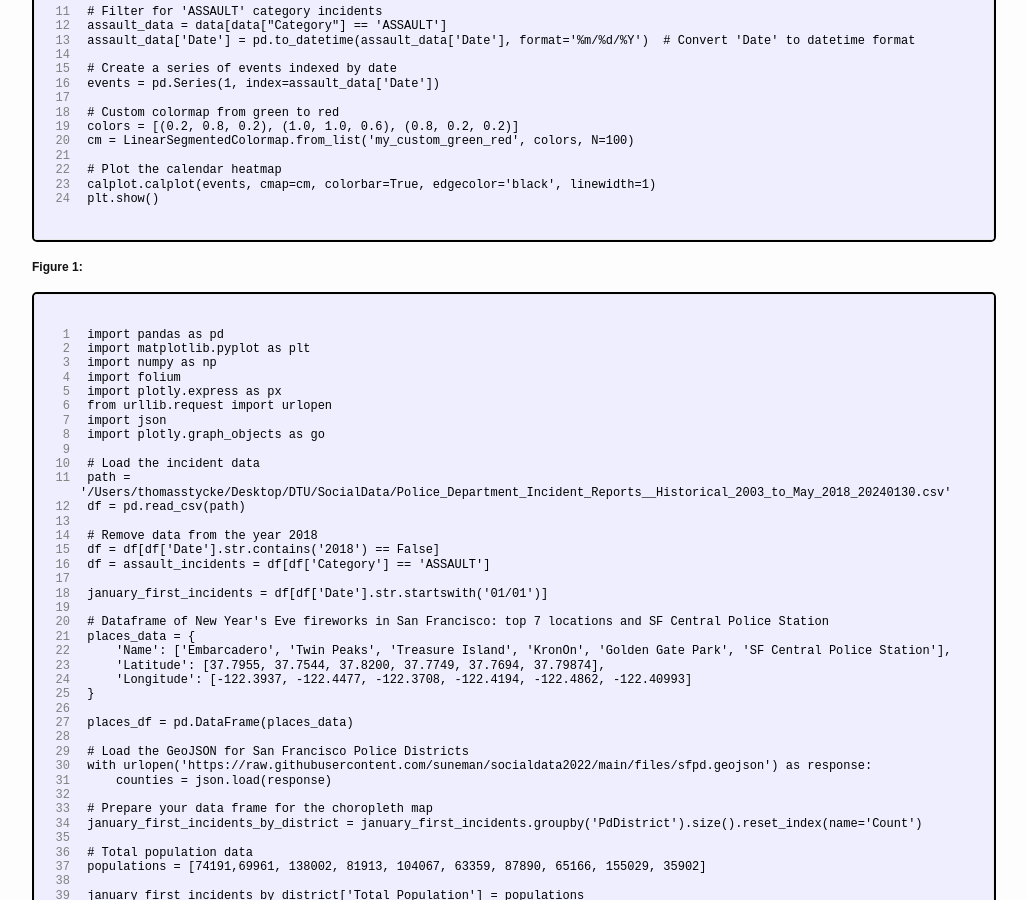
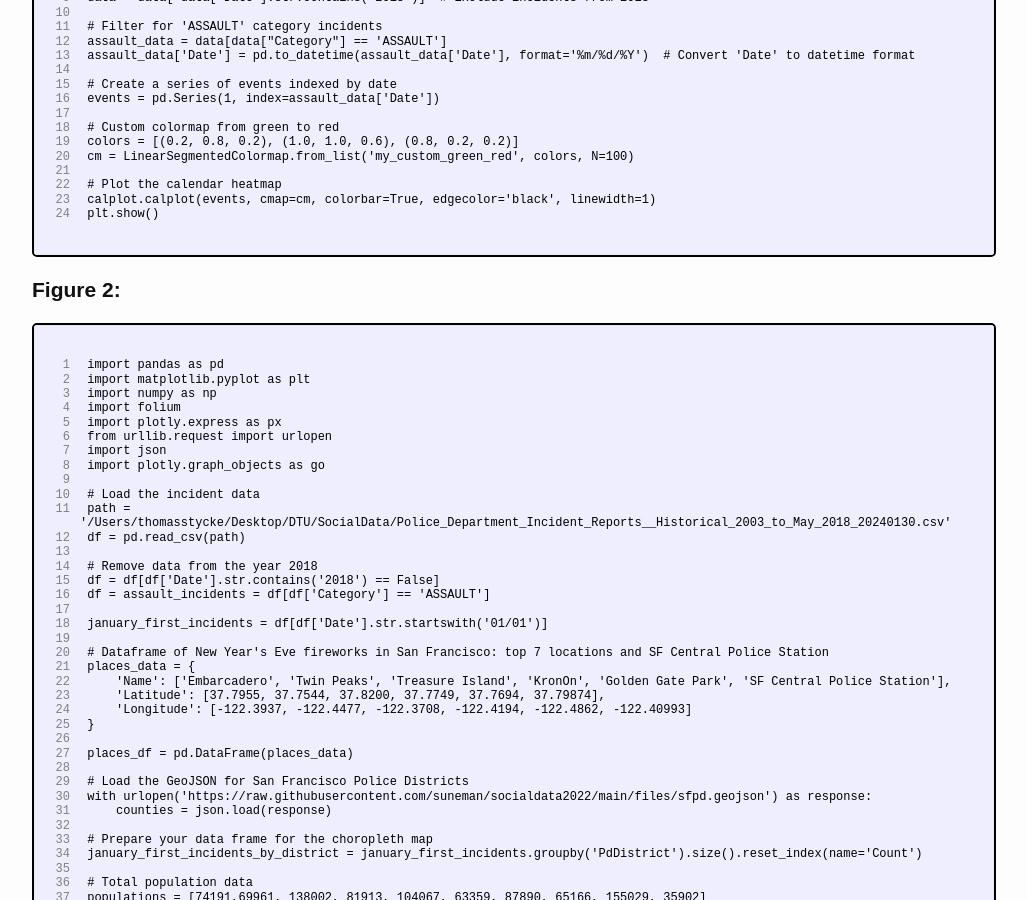
Before and after one commit to Thomasstycke/Thomasstycke.github.io, a Jekyll site: the page built from code.md, in a window 1280 px wide and 900 px high, scrolled down 414 px. Shown: the whole window, without its empty margins (128-1155 px from the left). Built offline with Jekyll 4.4.1, drawn with Linux system fonts in a browser that asks for light colours.

Commit message:
Switch to Minimal Mistakes theme

```diff
--- a/code.md
+++ b/code.md
@@ -75,7 +75,7 @@ slug: /code
 
 <p class="code-description">Here is our code for all our figures:</p>
 
-<h4 class="code-heading">Figure 1:</h4>
+<h2 class="code-heading">Figure 1:</h2>
 
 <div class="code-block-container">
   <div class="code-block">
@@ -110,7 +110,7 @@ slug: /code
   </div>
 </div>
 
-<h4 class="code-heading">Figure 1:</h4>
+<h2 class="code-heading">Figure 2:</h2>
 
 <div class="code-block-container">
   <div class="code-block">
```
